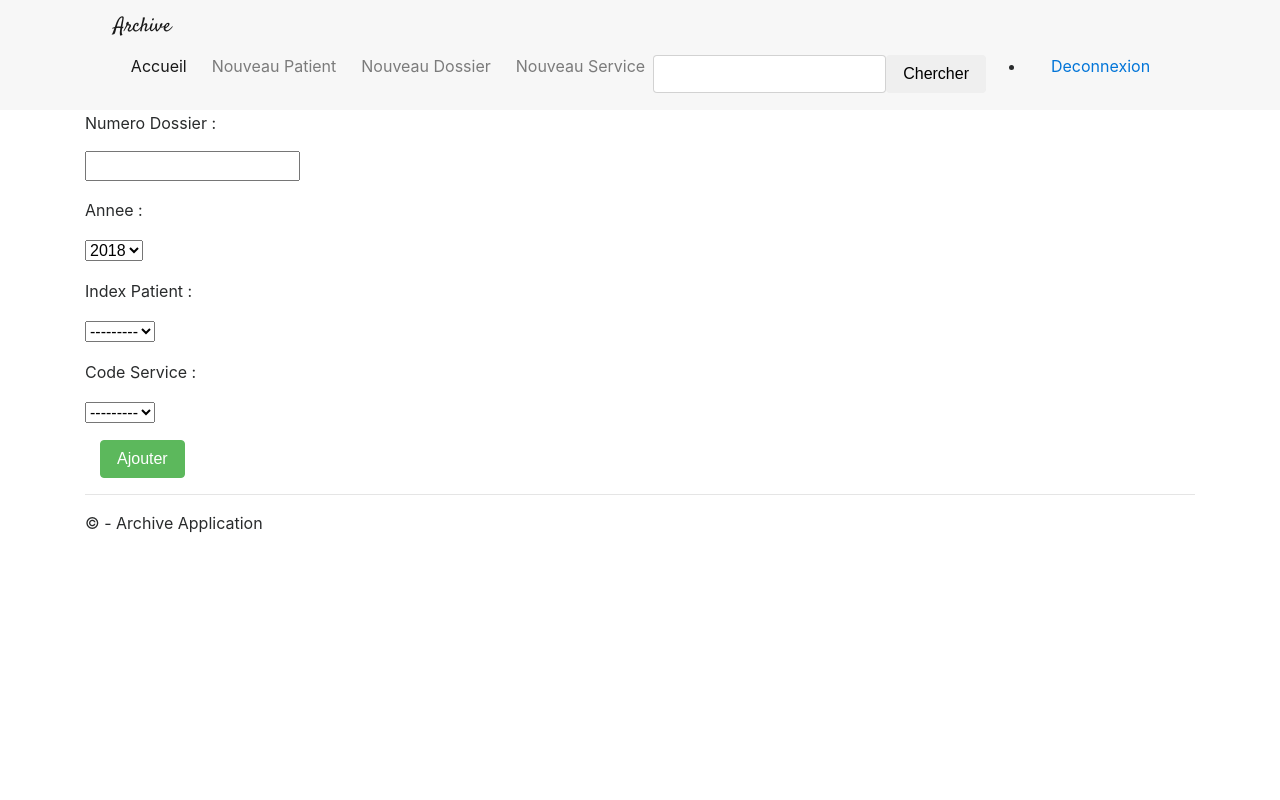
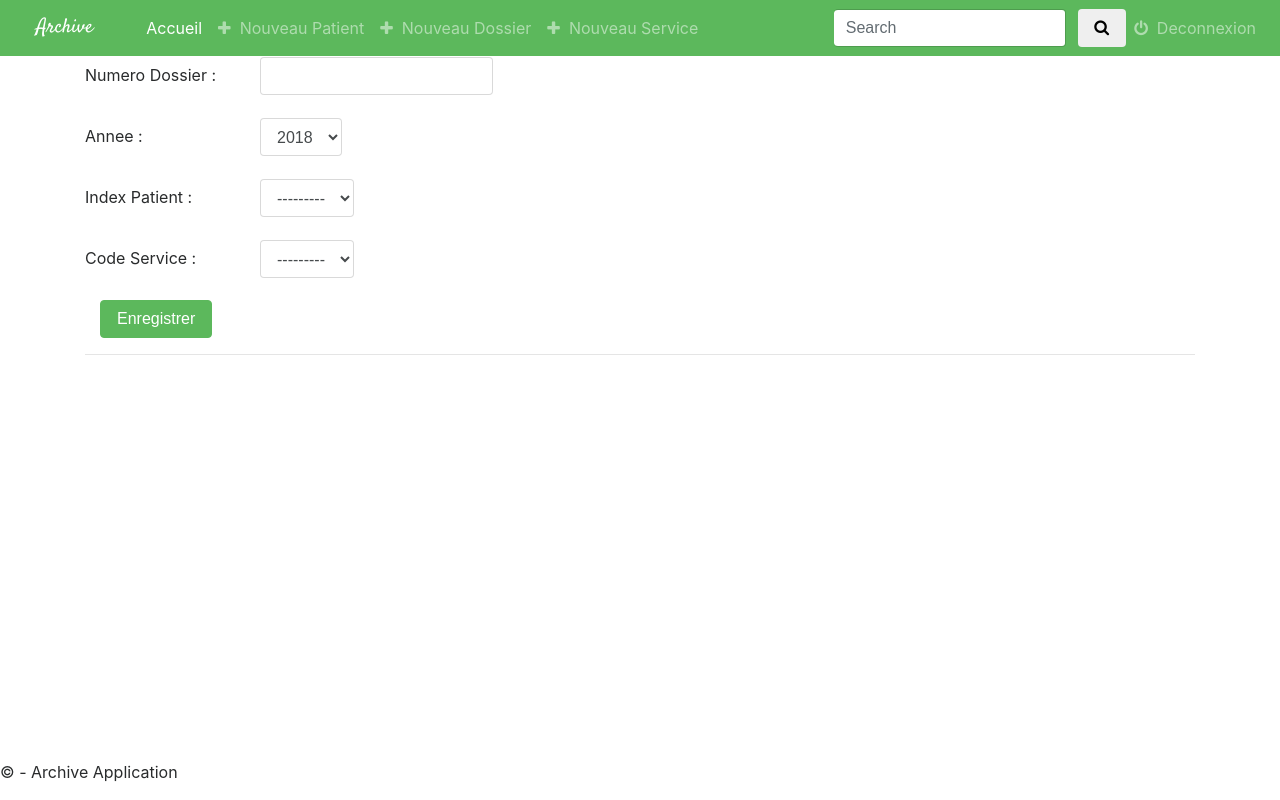
Before and after one commit to AELHAKIMI/ArchiveApp, a Django app: page /Dossier/add/ in a window 1280 px wide. Run offline with Django 3.2, Linux system fonts and the light colour scheme; data that the repository does not hold is empty; some libraries are stand-ins or nearby versions.

Commit message:
Work 06/09/2018

```diff
--- a/Archive/settings.py
+++ b/Archive/settings.py
@@ -31,6 +31,7 @@ ALLOWED_HOSTS = ['127.0.0.1', 'localhost']
 # Application definition
 
 INSTALLED_APPS = [
+    'widget_tweaks',
     'app',
     'django.contrib.admin',
     'django.contrib.auth',
--- /dev/null
+++ b/app/templates/app/dossier_confirm_delete.html
@@ -0,0 +1,4 @@
+<form action="" method="post">{% csrf_token %}
+        <p>Are you sure you want to delete "{{ object }}"?</p>
+        <input type="submit" value="Confirm" />
+    </form>
--- a/app/templates/app/dossier_form.html
+++ b/app/templates/app/dossier_form.html
@@ -4,7 +4,7 @@
     {% csrf_token %} {% include "app/form-template.html" %}
     <div class="form-group">
         <div class="col-xl-2">
-            <button type="submit" class="btn btn-success"> Ajouter</button>
+            <button type="submit" class="btn btn-success"> Enregistrer</button>
         </div>
     </div>
 </form>
--- a/app/templates/app/form-template.html
+++ b/app/templates/app/form-template.html
@@ -1,9 +1,10 @@
+{% load widget_tweaks %}
 {% for field in form  %}
       <div class=" col-sm-10 col-sm-offset-2 ">
         <span class=" text-danger small">{{field.errors}}</span>
       </div>
-      <div class="form-group">
-        <label class="">{{ field.label_tag}}</label>
-        <div class=""> {{field}}  </div>
+      <div class="form-group row">
+        <label class="col-sm-2 col-form-label">{{ field.label_tag}}</label>
+        <div class=""> {{field|add_class:"form-control"}}  </div>
       </div>
 {% endfor %}
--- a/app/templates/app/layout.html
+++ b/app/templates/app/layout.html
@@ -9,25 +9,29 @@
     <!--link rel="stylesheet" href="http://maxcdn.bootstrapcdn.com/bootstrap/3.3.6/css/bootstrap.min.css"-->
     <link rel="stylesheet" href="https://maxcdn.bootstrapcdn.com/bootstrap/4.0.0-alpha.6/css/bootstrap.min.css" integrity="sha384-rwoIResjU2yc3z8GV/NPeZWAv56rSmLldC3R/AZzGRnGxQQKnKkoFVhFQhNUwEyJ"
         crossorigin="anonymous">
+    <link rel="stylesheet" href="https://cdnjs.cloudflare.com/ajax/libs/font-awesome/4.7.0/css/font-awesome.min.css">
     <link rel="stylesheet" href=" {% static 'css/style.css' %} ">
     <link href="https://fonts.googleapis.com/css?family=Satisfy" rel="stylesheet">
     <script src="https://ajax.googleapis.com/ajax/libs/jquery/2.2.4/jquery.min.js"></script>
     <!-- <script src="https://maxcdn.bootstrapcdn.com/bootstrap/3.3.6/js/bootstrap.min.js"></script> -->
-    <script src="https://cdnjs.cloudflare.com/ajax/libs/tether/1.4.0/js/tether.min.js" integrity="sha384-DztdAPBWPRXSA/3eYEEUWrWCy7G5KFbe8fFjk5JAIxUYHKkDx6Qin1DkWx51bBrb" crossorigin="anonymous"></script>
-    <script src="https://maxcdn.bootstrapcdn.com/bootstrap/4.0.0-alpha.6/js/bootstrap.min.js" integrity="sha384-vBWWzlZJ8ea9aCX4pEW3rVHjgjt7zpkNpZk+02D9phzyeVkE+jo0ieGizqPLForn" crossorigin="anonymous"></script>
+    <script src="https://cdnjs.cloudflare.com/ajax/libs/tether/1.4.0/js/tether.min.js" integrity="sha384-DztdAPBWPRXSA/3eYEEUWrWCy7G5KFbe8fFjk5JAIxUYHKkDx6Qin1DkWx51bBrb"
+        crossorigin="anonymous"></script>
+    <script src="https://maxcdn.bootstrapcdn.com/bootstrap/4.0.0-alpha.6/js/bootstrap.min.js" integrity="sha384-vBWWzlZJ8ea9aCX4pEW3rVHjgjt7zpkNpZk+02D9phzyeVkE+jo0ieGizqPLForn"
+        crossorigin="anonymous"></script>
 
 </head>
 
 <body>
-    <nav class="navbar navbar-toggleable-md navbar-light bg-faded">
-        <div class="container-fluid">
+    <nav class="navbar navbar-toggleable-md navbar-inverse bg-success">
         <button class="navbar-toggler navbar-toggler-right" type="button" data-toggle="collapse" data-target="#navbarNav" aria-controls="navbarNav"
             aria-expanded="false" aria-label="Toggle navigation">
             <span class="navbar-toggler-icon"></span>
         </button>
-            <a href="{% url 'index' %}" class="navbar-brand">Archive</a>
+        <a class=" nav-link navbar-brand" href="{% url 'index' %}">Archive</a>
+
+
         <div class="navbar-collapse collapse" id="navbarNav">
-                <ul class="navbar-nav">
+            <ul class="navbar-nav mr-auto">
                 <li class="nav-item active">
                     <a class="nav-link" href="{% url 'index' %}">
                         <span class="glyphicon glyphicon-home" aria-hidden="true"></span>&nbsp; Accueil
@@ -35,43 +39,46 @@
                 </li>
                 <li class="nav-item">
                     <a class="nav-link" href=" {% url 'Patient-add' %}">
-                            <span class="glyphicon glyphicon-plus " aria-hidden="true"></span>&nbsp; Nouveau Patient
+                        <span aria-hidden="true"> <i class="fa fa-plus"></i></span>&nbsp; Nouveau Patient
                     </a>
                 </li>
                 <li class="nav-item">
                     <a class="nav-link" href=" {% url 'Dossier-add' %}">
-                            <span class="glyphicon glyphicon-plus " aria-hidden="true"></span>&nbsp; Nouveau Dossier
+                            <span aria-hidden="true"> <i class="fa fa-plus"></i></span>&nbsp; Nouveau Dossier
                     </a>
                 </li>
                 <li class="nav-item">
                     <a class="nav-link" href=" {% url 'Service-add' %}">
-                            <span class="glyphicon glyphicon-plus " aria-hidden="true"></span>&nbsp; Nouveau Service
+                            <span aria-hidden="true"> <i class="fa fa-plus"></i></span>&nbsp; Nouveau Service
                     </a>
                 </li>
             </ul>
             <form class="form-inline my-2 my-lg-0" role="search" method="GET" action="#">
-                    <div class="form-group">
-                        <input type="text" class="form-control" name="q" value="">
+                <div class=" input-group-append">
+                    <input class="form-control mr-sm-2 border-left-0 border" type="search" name="q" placeholder="Search" aria-label="Search">
+                    <button class="btn btn-outline-dark my-2 my-sm-0 border-left-0 border" type="submit">
+                            <i class="fa fa-search"></i>
+                    </button>
                 </div>
-                    <button type="submit" class="btn btn-default">Chercher</button>
             </form>
-                <ul class="">
+            <ul class="navbar-nav my-2 my-lg-0 glyphicon-align-right">
                 <li class="nav-item">
                     <a class="nav-link" href="#">
-                            <span class="glyphicon glyphicon-off" aria-hidden="true"></span>&nbsp; Deconnexion
+                            <span aria-hidden="true"> <i class="fa fa-power-off"></i></span>&nbsp; Deconnexion
                     </a>
                 </li>
             </ul>
-            </div>
+
         </div>
     </nav>
     <div class="container body-content">
         {% block body %}{% endblock %}
         <hr/>
-        <footer>
+        <footer class="fixed-bottom">
             <p>&copy; {{ year }} - Archive Application</p>
         </footer>
     </div>
+
     {% block scripts %} {% endblock %}
 </body>
 
--- /dev/null
+++ b/app/templates/app/patient_confirm_delete.html
@@ -0,0 +1,4 @@
+<form action="" method="post">{% csrf_token %}
+        <p>Are you sure you want to delete "{{ object }}"?</p>
+        <input type="submit" value="Confirm" />
+    </form>
--- a/app/templates/app/patient_form.html
+++ b/app/templates/app/patient_form.html
@@ -1,10 +1,10 @@
 {% extends "app/layout.html" %} {% block body %}
 
-<form class="form-group" action="" method="POST" enctype="multipart/form-data">
+<form  action="" method="POST" enctype="multipart/form-data">
     {% csrf_token %} {% include "app/form-template.html" %}
     <div class="form-group">
-        <div class="col-xl-2">
-            <button type="submit" class="btn btn-success"> Ajouter</button>
+        <div class="col-sm-10">
+            <button type="submit" class="btn btn-success"> Enregistrer</button>
         </div>
     </div>
 </form>
--- a/app/templates/app/service_form.html
+++ b/app/templates/app/service_form.html
@@ -4,7 +4,7 @@
     {% csrf_token %} {% include "app/form-template.html" %}
     <div class="form-group">
         <div class="col-xl-2">
-            <button type="submit" class="btn btn-success"> Ajouter</button>
+            <button type="submit" class="btn btn-success"> Enregistrer</button>
         </div>
     </div>
 </form>
--- a/app/urls.py
+++ b/app/urls.py
@@ -2,20 +2,30 @@ from django.conf.urls import url
 from . import views
 
 urlpatterns = [
-    #/archive/
+    #/archive/                                      INDEX
     url(r'^$', views.IndexView.as_view(), name='index'),
-    #/archive/Patient/229/
+
+    ################################################ Patient Urls ####################################
+    #/archive/Patient/229/                          DETAIL
     url(r'^Patient/(?P<pk>[0-9]+)/$', views.PatientDetailView.as_view(), name="detail-Patient"),
-    #/archive/Patient/add/
+    #/archive/Patient/add/                          ADD
     url(r'^Patient/add/$', views.PatientCreateView.as_view(), name='Patient-add'),
-    #/archive/Dossier/add/
+    #/archive/Patient/update/229/                   UPDATE
+    url(r'^Patient/update/(?P<pk>[0-9]+)/$', views.PatientUpdateView.as_view(), name="update-Patient"),
+    #/archive/Patient/229/delete                    DELETE
+    url(r'^Patient/(?P<pk>[0-9]+)/delete/$', views.PatientDeleteView.as_view(), name="delete-Patient"),
+    ################################################ Dossier Urls ####################################
+    #/archive/Dossier/229                           DETAIL
+    url(r'^Dossier/(?P<pk>[0-9]+)/$', views.DossierDetailView.as_view(), name="detail-dossier"),
+    #/archive/Dossier/add/                          ADD
     url(r'^Dossier/add/$', views.DossierCreateView.as_view(), name='Dossier-add'),
-    #/archive/Dossier/229
-    url(r'^Dossier/(?P<pk>[0-9]+)/$', views.DossierDetailView.as_view(), name="detail-dossier"),
+    #/archive/Dossier/229                           UPDATE
+    url(r'^Dossier/update/(?P<pk>[0-9]+)/$', views.DossierUpdateView.as_view(), name="update-dossier"),
+    #/archive/Dossier/229                           DELETE
+    url(r'^Dossier/(?P<pk>[0-9]+)/delete/$', views.DossierDeleteView.as_view(), name="delete-dossier"),
+    ################################################ Service Urls ####################################
     #/archive/Service/add/
     url(r'^Service/add/$', views.ServiceCreateView.as_view(), name='Service-add'),
     #/archive/service/325
     url(r'^Service/(?P<pk>[\d]+)/$', views.ServiceDetailView.as_view(), name="detail-service"),
-
-
 ]
--- a/app/views.py
+++ b/app/views.py
@@ -1,5 +1,6 @@
 from django.shortcuts import render
 from django.views.generic.edit import DeleteView, UpdateView, CreateView
+from django.urls import reverse_lazy
 from django.views import generic
 from .models import Patient, Service, Dossier
 
@@ -23,6 +24,8 @@ class IndexView(generic.ListView):
     def get_queryset(self):
         return Patient.objects.all()
 
+#Patient Views
+
 class PatientDetailView(generic.DetailView):
     model = Patient
     template_name = 'app/Patient/Detail_Patient.html'
@@ -32,6 +35,16 @@ class PatientCreateView(CreateView):
     model = Patient
     fields = ['IndexPatient', 'NomPatient', 'SexePatient', 'NumTelephone', 'AdressePatient']
 
+class PatientUpdateView(UpdateView):
+    model = Patient
+    fields = ['IndexPatient', 'NomPatient', 'SexePatient', 'NumTelephone', 'AdressePatient']
+
+class PatientDeleteView(DeleteView):
+    model = Patient
+    success_url = reverse_lazy('index')
+
+#Dossier Views
+
 class DossierCreateView(CreateView):
     model = Dossier
     fields = '__all__'
@@ -40,6 +53,18 @@ class DossierDetailView(generic.DetailView):
     model = Dossier
     template_name = 'app/Dossier/detail_Dossier.html'
 
+class DossierUpdateView(UpdateView):
+    model = Dossier
+    fields = '__all__'
+
+class DossierDeleteView(DeleteView):
+    model = Dossier
+    success_url = reverse_lazy('index')
+
+
+
+#Service Views
+
 class ServiceDetailView(generic.DetailView):
     model = Service
     template_name = 'app/Service/detail_Service.html'
```
Also changed, not shown: app/templates/app/index.html (+10 -1 lines), app/migrations/0002_auto_20180906_0914.py (added), app/static/css/style.css (line endings or trailing spaces). Lines whose indentation alone changed are shown as unchanged.
